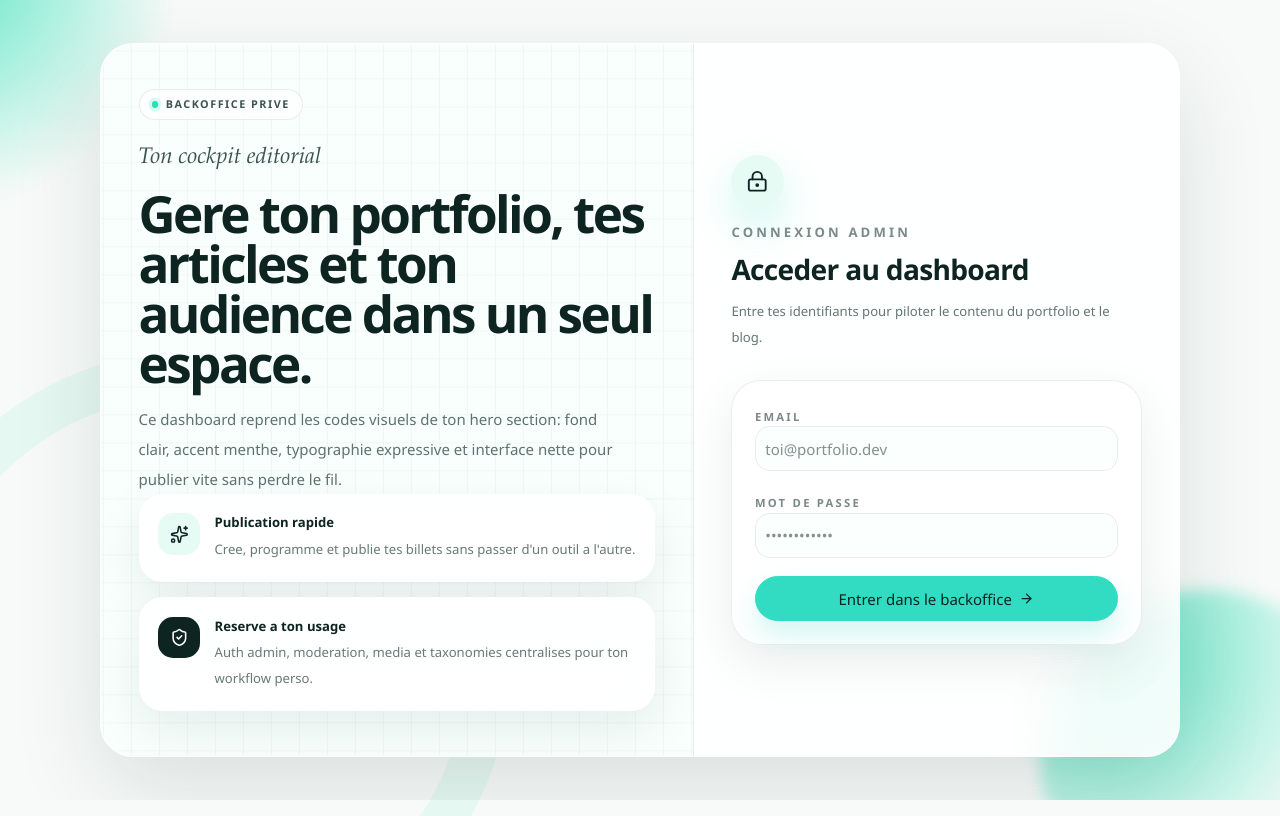
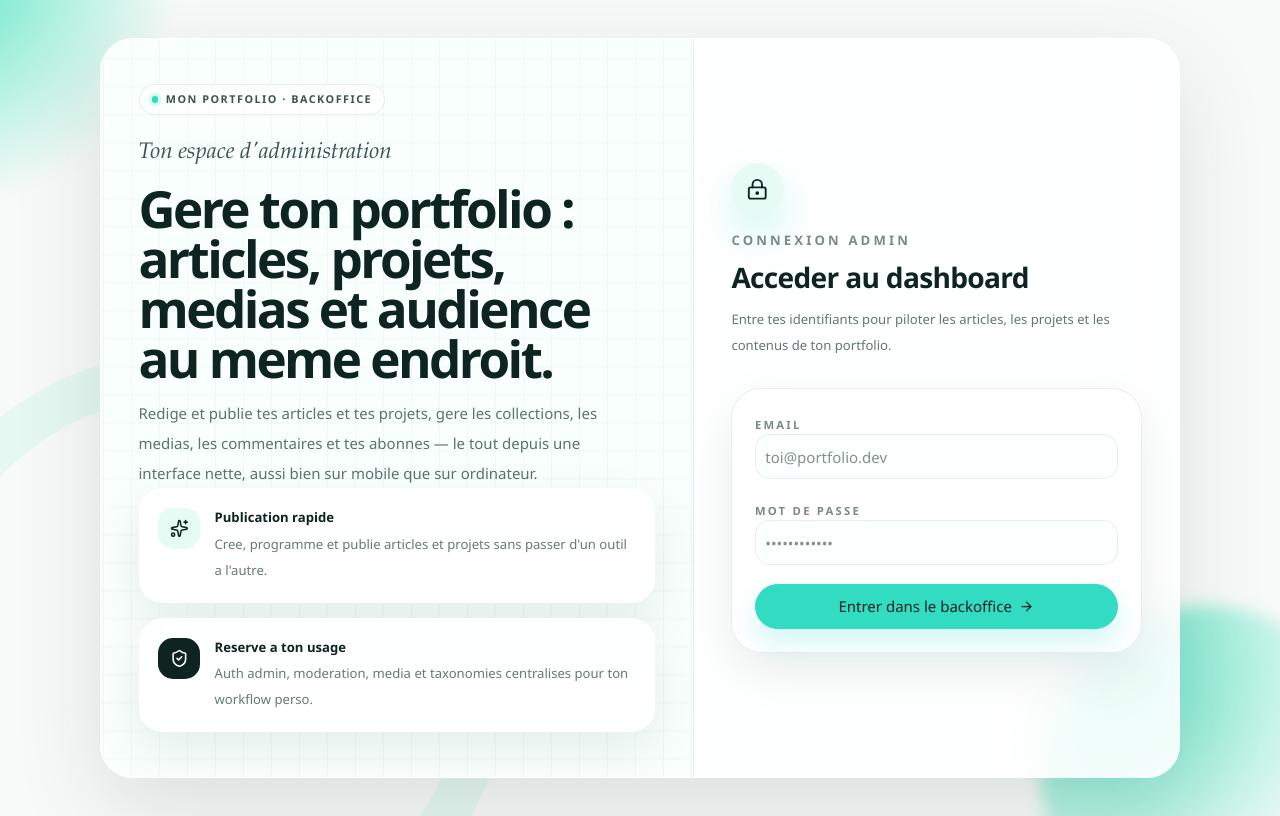
Before and after one commit to Mahamane-Korobara/portfolio-backoffice_front, a Next.js app: page / in a window 1280 px wide. Built offline with nearby package versions, Linux system fonts and the light colour scheme; no server answers.

Commit message:
feat(dashboard/login): CTA nouveau projet + textes de connexion adaptés
- Dashboard: bouton 'Nouveau projet' à côté de 'Nouvel article'
- Login: textes adaptés (portfolio + articles + projets), marque via BRAND_NAME,
  suppression de la note interne inadaptée

```diff
--- a/src/app/(auth)/login/LoginView.jsx
+++ b/src/app/(auth)/login/LoginView.jsx
@@ -5,6 +5,7 @@ import { ArrowRight, LockKeyhole, ShieldCheck, Sparkles } from "lucide-react";
 import { useRouter } from "next/navigation";
 
 import { api } from "@/lib/api";
+import { BRAND_NAME } from "@/lib/brand";
 import { useAuthHydrated, useAuthStore } from "@/lib/store";
 import { Button } from "@/components/ui/button";
 import { Input } from "@/components/ui/input";
@@ -53,18 +54,18 @@ export default function LoginView() {
       <div className="grid w-full max-w-6xl overflow-hidden rounded-[2.2rem] border border-white/80 bg-white/88 shadow-[0_32px_90px_rgba(13,36,32,0.12)] backdrop-blur-xl lg:grid-cols-[1.1fr_0.9fr]">
         <section className="dashboard-grid relative hidden border-r border-[#0D2420]/8 bg-[#F8FFFD] px-10 py-12 lg:flex lg:flex-col lg:justify-between">
           <div className="space-y-6">
-            <div className="eyebrow">Backoffice prive</div>
+            <div className="eyebrow">{BRAND_NAME} · Backoffice</div>
             <div className="space-y-4">
               <p className="font-serif text-2xl italic text-[#3D5350]">
-                Ton cockpit editorial
+                Ton espace d&apos;administration
               </p>
               <h1 className="dashboard-title max-w-xl font-black text-[#0D2420]">
-                Gere ton portfolio, tes articles et ton audience dans un seul espace.
+                Gere ton portfolio : articles, projets, medias et audience au meme endroit.
               </h1>
               <p className="max-w-lg text-base leading-8 text-[#3D5350]/82">
-                Ce dashboard reprend les codes visuels de ton hero section: fond clair,
-                accent menthe, typographie expressive et interface nette pour publier
-                vite sans perdre le fil.
+                Redige et publie tes articles et tes projets, gere les collections, les
+                medias, les commentaires et tes abonnes — le tout depuis une interface
+                nette, aussi bien sur mobile que sur ordinateur.
               </p>
             </div>
           </div>
@@ -80,8 +81,8 @@ export default function LoginView() {
                     Publication rapide
                   </p>
                   <p className="mt-1 text-sm leading-7 text-[#3D5350]/78">
-                    Cree, programme et publie tes billets sans passer d&apos;un outil a
-                    l&apos;autre.
+                    Cree, programme et publie articles et projets sans passer d&apos;un
+                    outil a l&apos;autre.
                   </p>
                 </div>
               </div>
@@ -120,7 +121,8 @@ export default function LoginView() {
                   Acceder au dashboard
                 </h2>
                 <p className="mt-3 text-sm leading-7 text-[#3D5350]/80">
-                  Entre tes identifiants pour piloter le contenu du portfolio et le blog.
+                  Entre tes identifiants pour piloter les articles, les projets et les
+                  contenus de ton portfolio.
                 </p>
               </div>
             </div>
--- a/src/app/(dashboard)/_components/dashboard-home.jsx
+++ b/src/app/(dashboard)/_components/dashboard-home.jsx
@@ -90,8 +90,8 @@ export default function DashboardHome() {
     <div className="space-y-6">
       <PageHero
         eyebrow="Vue globale"
-        title="Ton backoffice editorial"
-        description="Un point d'entree clair pour suivre l'activite du blog, publier de nouveaux contenus et garder un oeil sur la moderation."
+        title="Ton backoffice"
+        description="Un point d'entree clair pour suivre l'activite du portfolio et du blog, publier articles et projets, et garder un oeil sur la moderation."
         actions={
           <>
             <Link
@@ -99,6 +99,16 @@ export default function DashboardHome() {
               className={cn(buttonVariants(), "rounded-full px-5")}
             >
               Nouvel article
+            </Link>
+            <Link
+              href="/projects/new"
+              className={cn(
+                buttonVariants({ variant: "outline" }),
+                "rounded-full border-[#0D2420]/8 bg-white px-5 text-[#0D2420]"
+              )}
+            >
+              Nouveau projet
+              <FolderKanban className="size-4" />
             </Link>
             {SITE_URL ? (
               <Link
```
